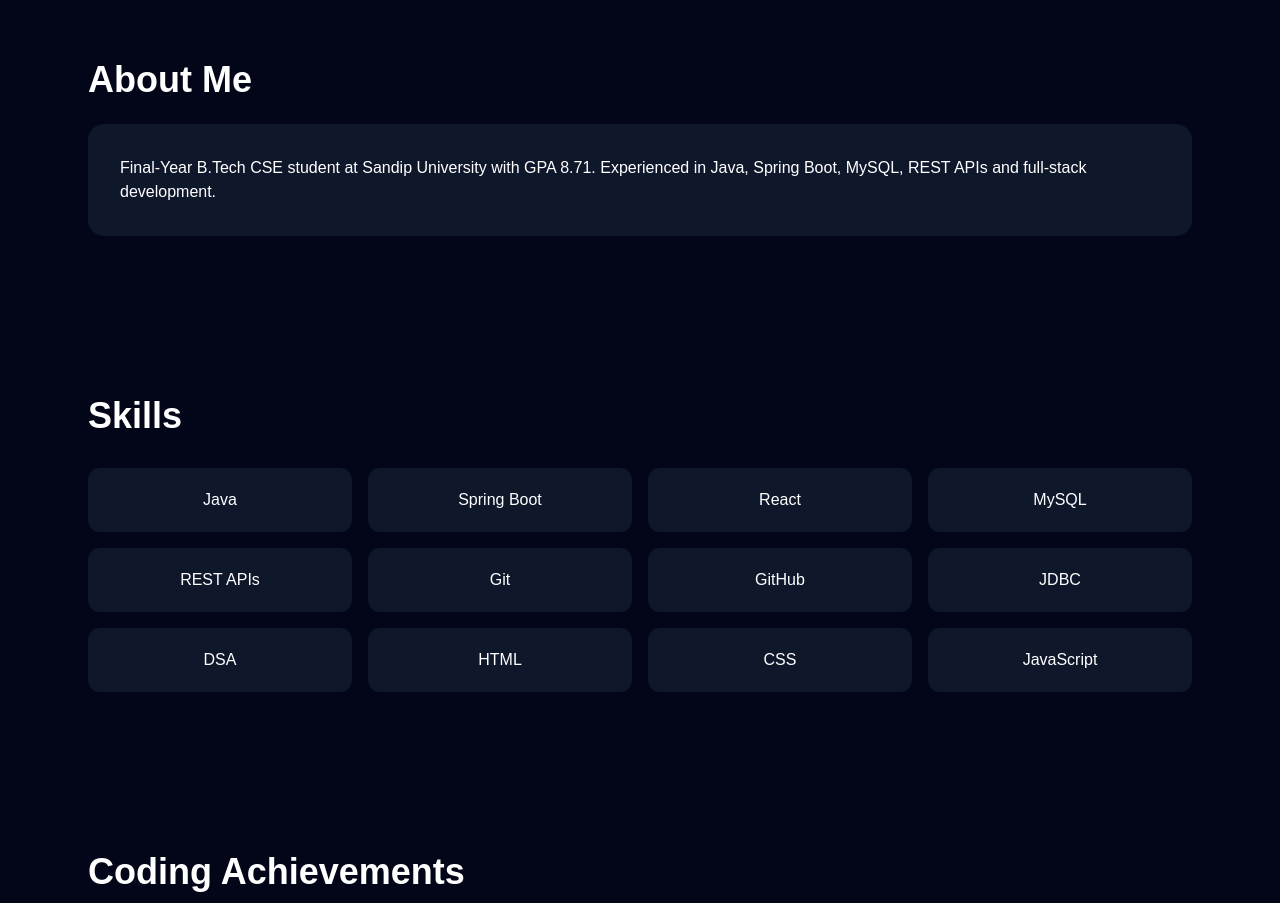
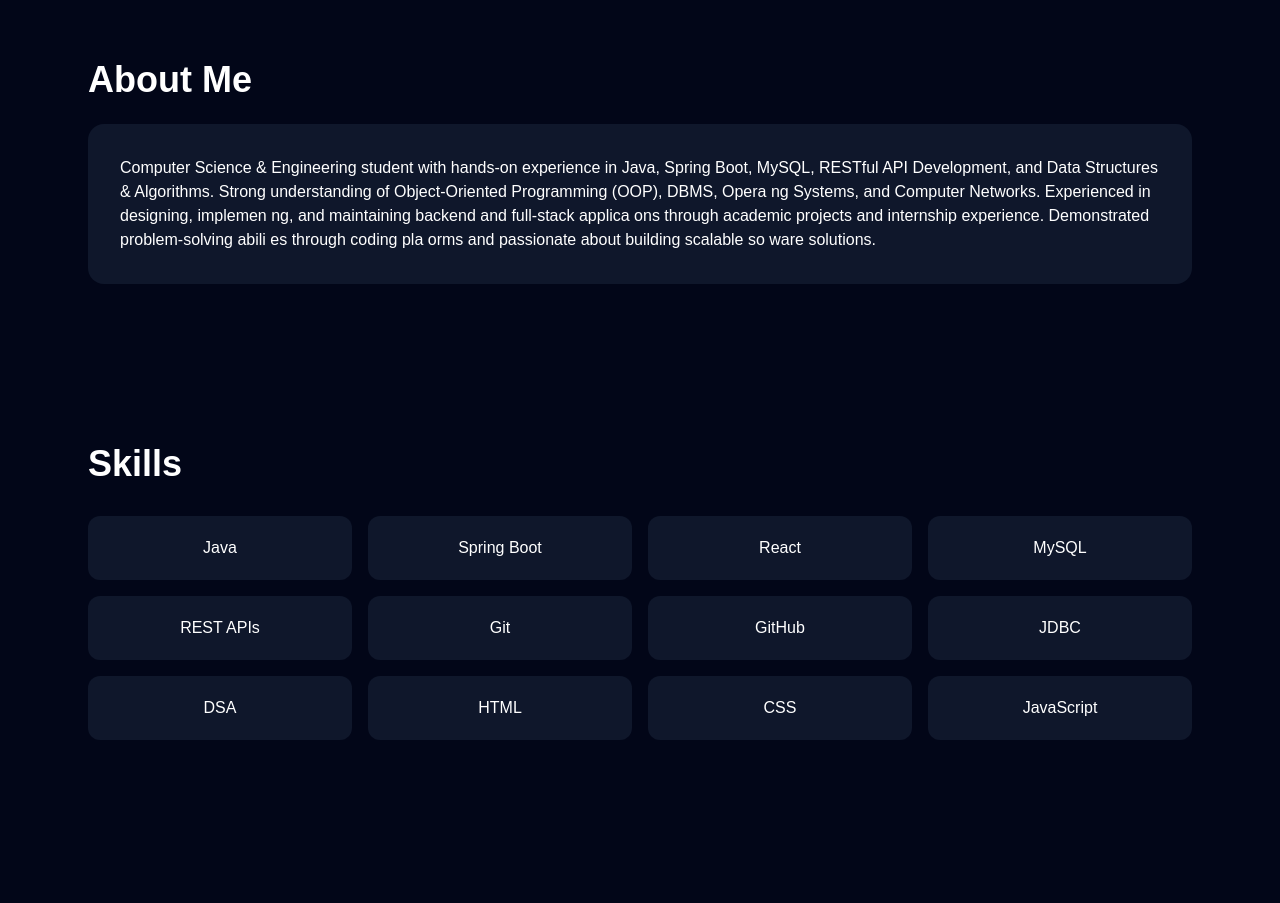
Before and after one commit to chavanswapnil-github/swapnil-portfolio, a Next.js app: page / in a window 1280 px wide. Shown: the part 820-1723 px from the top of the page. Built offline with nearby package versions, Linux system fonts and the light colour scheme.

Commit message:
Portfolio update

```diff
--- a/app/page.tsx
+++ b/app/page.tsx
@@ -77,8 +77,10 @@ export default function Home() {
       <section id="about" className="max-w-6xl mx-auto px-6 py-20">
         <h2 className="text-4xl font-bold mb-6">About Me</h2>
         <div className="bg-slate-900 p-8 rounded-2xl">
-          Final-Year B.Tech CSE student at Sandip University with GPA 8.71.
-          Experienced in Java, Spring Boot, MySQL, REST APIs and full-stack development.
+         Computer Science & Engineering student with hands-on experience in Java, Spring Boot, MySQL, RESTful API Development, and Data Structures & Algorithms.
+Strong understanding of Object-Oriented Programming (OOP), DBMS, Opera ng Systems, and Computer Networks. Experienced in designing, implemen ng,
+and maintaining backend and full-stack applica ons through academic projects and internship experience. Demonstrated problem-solving abili es through
+coding pla orms and passionate about building scalable so ware solutions.
         </div>
       </section>
 
```
